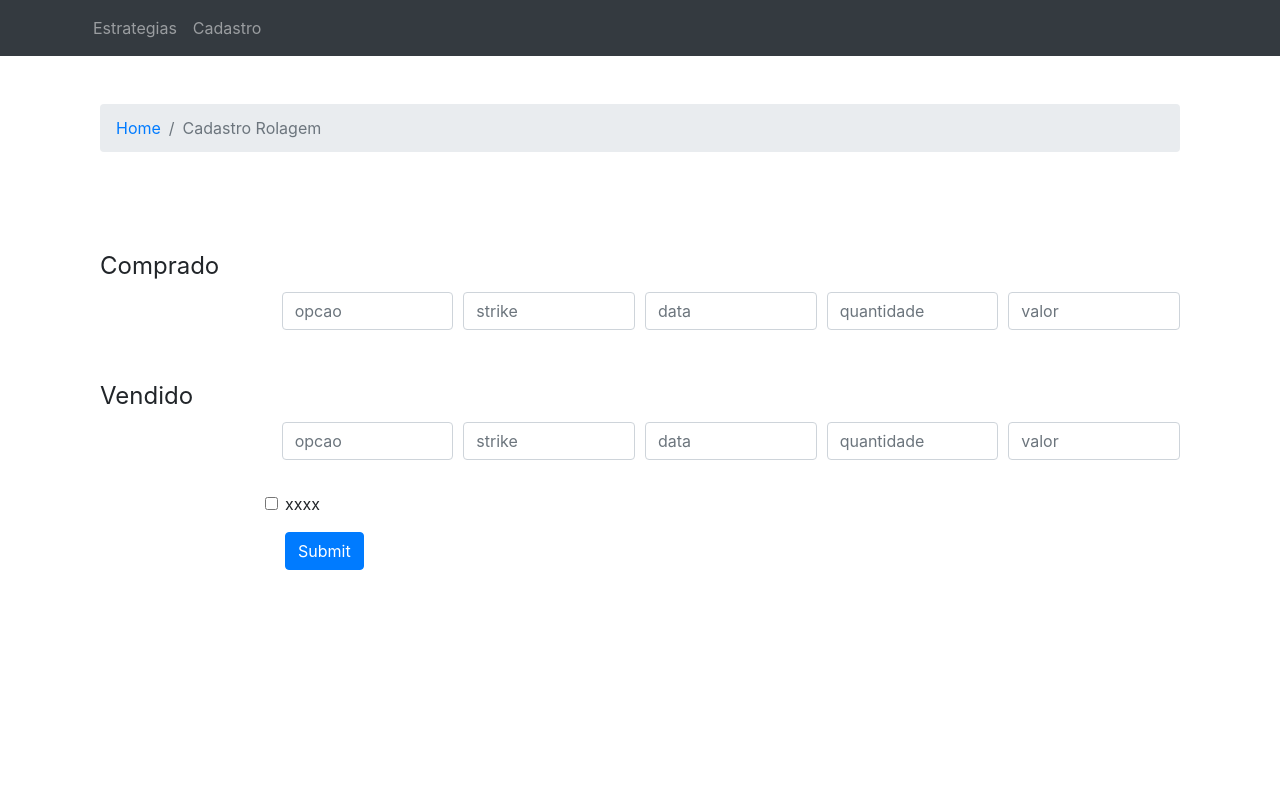
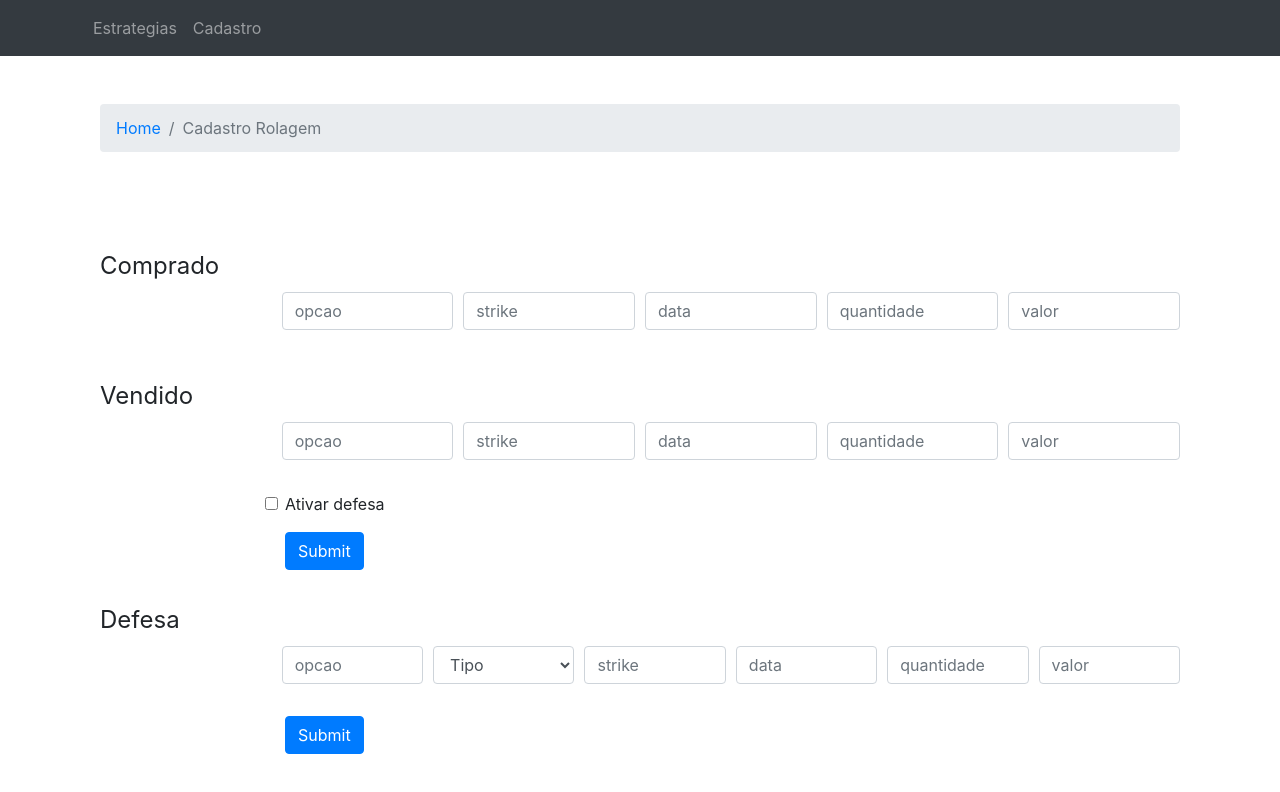
Before and after one commit to everjava/thl-web, a React (Create React App) app: page /editScroll/1 in a window 1280 px wide. Shown: the top 792 px of the page. Built offline with nearby package versions, Linux system fonts and the light colour scheme; no server answers.

Commit message:
adicionando os demais arquivos apos add hedge

```diff
--- a/src/components/editScroll.js
+++ b/src/components/editScroll.js
@@ -27,7 +27,14 @@ class EditScroll extends Component {
                 shortDate: "",
                 shortPrice: "",
                 shortQuantity: "",
-                shortExpireDateOption: ""
+                shortExpireDateOption: "",
+                hedgeOption: "",
+                hedgeStrike: "",
+                hedgeDate: "",
+                hedgePrice: "",
+                hedgeQuantity: "",
+                hedgeExpireDateOption: "",
+                hedgeOptionType: ""
             };
 
         this.onChange = this.onChange.bind(this);
@@ -57,7 +64,16 @@ class EditScroll extends Component {
             shortDate: this.state.shortDate,
             shortPrice: this.state.shortPrice,
             shortQuantity: this.state.shortQuantity,
-            shortExpireDateOption: this.state.shortExpireDateOption
+            shortExpireDateOption: this.state.shortExpireDateOption,
+            hedge: {
+                option: this.state.hedgeOption,
+                strike: this.state.hedgeStrike,
+                date: this.state.hedgeDate,
+                price: this.state.hedgePrice,
+                quantity: this.state.hedgeQuantity,
+                expireDateOption: this.state.hedgeExpireDateOption,
+                optionType: this.state.hedgeOptionType
+            }
         };
         console.log('submit = ' + scroll);
         console.log('this.state.idStrategy = ' + this.state.idStrategy);
@@ -192,14 +208,13 @@ class EditScroll extends Component {
                                        type="text" name="shortPrice" placeholder="valor"/>
                             </div>
 
-
                         </div>
 
                         <div className="form-group row">
 
                             <div className="offset-md-2 col-auto">
                                 <input type="checkbox" className="form-check-input" id="exampleCheck1"/>
-                                <label className="form-check-label" htmlFor="exampleCheck1">xxxx</label>
+                                <label className="form-check-label" htmlFor="exampleCheck1">Ativar defesa</label>
                             </div>
 
                         </div>
@@ -210,6 +225,75 @@ class EditScroll extends Component {
                         </div>
 
                     </fieldset>
+
+                    {/* adicionar um combo com opcoes de defesa e exibir para preenchimento */}
+                    <fieldset className="form-group">
+                        <legend>Defesa</legend>
+
+                        <div className="form-group form-row">
+
+                            <div className="form-group offset-md-2 col">
+                                <label className="col-form-label sr-only" htmlFor="hedgeOption">Opçao</label>
+                                <input className="form-control"
+                                       value={this.state.hedgeOption} onChange={this.onChange}
+                                       type="text" name="hedgeOption" placeholder="opcao"/>
+                            </div>
+
+                            <div className="form-group  col">
+                                <select
+                                    className="form-control "
+                                    name="hedgeOptionType"
+                                    value={this.state.hedgeOptionType}
+                                    onChange={this.onChange}>
+
+                                    <option value="X">Tipo</option>
+                                    <option value="CALL">CALL</option>
+                                    <option value="PUT">PUT</option>
+                                </select>
+                            </div>
+
+                            <div className="form-group col">
+                                <label className="col-form-label sr-only" htmlFor="hedgeStrike">strike</label>
+                                <input className="form-control"
+                                       value={this.state.hedgeStrike} onChange={this.onChange}
+                                       type="text" name="hedgeStrike" placeholder="strike"/>
+                            </div>
+
+                            <div className="form-group col">
+                                <label className="col-form-label sr-only" htmlFor="hedgeDate">shortdata</label>
+                                <input className="form-control"
+                                       value={this.state.hedgeDate} onChange={this.onChange}
+                                       type="text" name="hedgeDate" placeholder="data"/>
+                            </div>
+
+
+                            <div className="form-group col">
+                                <label className="col-form-label sr-only" htmlFor="hedgeQuantity">quantidade</label>
+                                <input className="form-control"
+                                       value={this.state.hedgeQuantity} onChange={this.onChange}
+                                       type="text" name="hedgeQuantity" placeholder="quantidade"/>
+                            </div>
+
+
+                            <div className="form-group col">
+                                <label className="col-form-label sr-only" htmlFor="hedgePrice">shortvalor</label>
+                                <input className="form-control"
+                                       value={this.state.hedgePrice} onChange={this.onChange}
+                                       type="text" name="hedgePrice" placeholder="valor"/>
+                            </div>
+
+                        </div>
+
+
+                        <div className="form-group row">
+                            <div className="offset-md-2 col-auto">
+                                <button className="btn btn-primary" type="submit">Submit</button>
+                            </div>
+                        </div>
+
+                    </fieldset>
+
+
                 </form>
             </div>
         );
--- a/src/components/listStrategyScrolls.js
+++ b/src/components/listStrategyScrolls.js
@@ -3,6 +3,7 @@ import '../css/main.css'
 import {getStrategy} from "../actions/strategyAction";
 import {connect} from "react-redux";
 import RowsTable from './rowsTable'
+import WarningIcon from '@material-ui/icons/Warning';
 
 
 class ListStrategyScrolls extends Component {
--- a/src/components/tableRow.js
+++ b/src/components/tableRow.js
@@ -2,6 +2,9 @@ import React, {Component} from 'react';
 import moment from 'moment';
 import numeral from 'numeral'
 
+/**
+ * @deprecated
+ */
 class TableRow extends Component {
 
     constructor(props) {
@@ -32,7 +35,7 @@ class TableRow extends Component {
         if (this.props && this.props.scroll.scrollNumber) {
 
             totalStrategy = (strategy.longPosition.valor - strategy.shortPosition.valor) * strategy.shortPosition.qtde;
-            rolagem = scroll.trades[1].valor - scroll.trades[0].valor;
+            rolagem = strategy.longPrice - strategy.shortPrice;
             scrollResult = rolagem * scroll.trades[0].qtde;
             rentabilidade = ((rolagem * scroll.trades[0].qtde) / totalStrategy);
             TableRow.sumResults += scrollResult;
--- a/src/reducers/index.js
+++ b/src/reducers/index.js
@@ -6,7 +6,7 @@ import errorReducer from "./errorReducer";
 
 
 export default combineReducers({
-    hedge: hedgeReducer,
+   // hedge: hedgeReducer,
     scroll: scrollReducer,
     strategy: strategyReducer,
     errors: errorReducer
```
